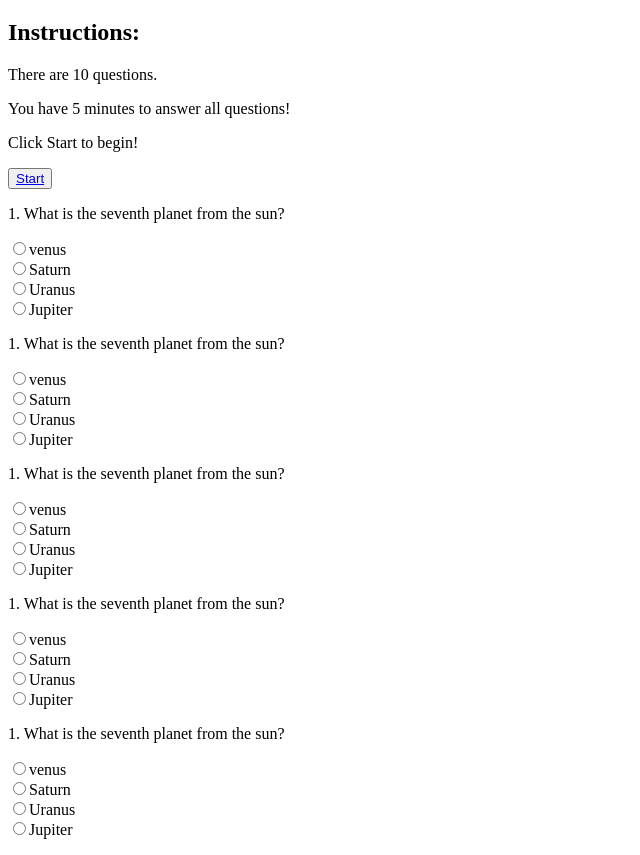
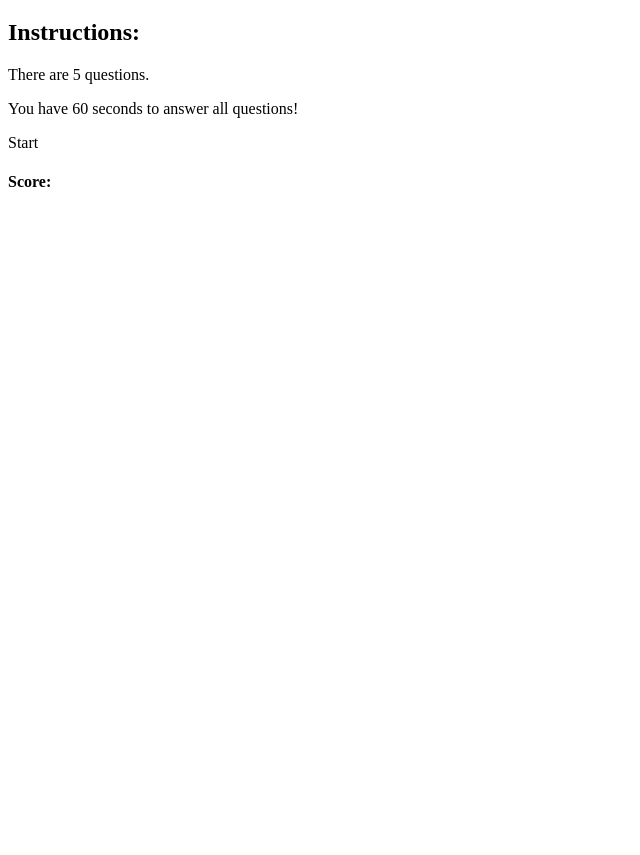
Before and after one commit to maria341/triviaGame, a plain HTML site: page index.html in a window 1280 px wide. Shown: the part 61-916 px from the top of the page, without its empty margins (0-640 px from the left). After the commit the page ends 800 px from the top, so only its background shows below. Drawn offline with Linux system fonts and the light colour scheme.

Commit message:
index.html

```diff
--- a/assets/javascript/app.js
+++ b/assets/javascript/app.js
@@ -0,0 +1,45 @@
+$(document).ready(function(){
+
+    $("#start-button").on("click", gameStart.startTimer);
+});
+
+var gameStart = {
+    timeRemaining : 60,
+
+    startTimer: function() {
+        $("#timer").text("Time remaining: " + gameStart.timeRemaining);
+        setinterval(gameStart.countdown,1000);
+        $(".startPage").hide();
+        trivia.displayQuestions();
+
+    }
+
+    countdown function() {
+        gameStart.timeRemaining--;
+        $("#timer").text("Time remaining: " + gameStart.timeRemaining);
+        if (gameStart.timeRemaining === 0) {
+            gameStart.stopTimer();
+            $("#timer").empty();
+        }
+    }
+
+
+stoptTimer function() {
+    clearInterval();
+    trivia.checkAnswers();
+}
+
+
+
+showEndPage: function(countCorrect, countIncorrect, countUnAnswered) {
+$("end-page").show()
+$("questions").empty();
+$("timer").empty();
+$("timer").hide();
+$("correctAnswers").text("correct answers (Well done): " + countCorrect);
+$("inCorrectAnswers").text("incorrect answers (Better Luck Next Time!): " + countInCorrect);
+$("unAnswered").text("unAnswered(): " + countUnAnswered);
+
+  }
+
+}
--- a/index.html
+++ b/index.html
@@ -18,92 +18,29 @@
 
     <div id="container">
 
-        <div class="row"></div>
+        <div class="header">
            <h1>Hooray! Trivia Quizzes Game Time!!</h1>
-        <h2>Instructions:</h2>
-        <p>There are 10 questions.</p>
-        <p>You have 5 minutes to answer all questions!</p>
         </div>
 
-    <div class="row">
-        <p>Click Start to begin!</p>
-
-        <button type="button"><a href="#" id="startTimer">Start</a></button>
+        </div class="startPage">
+           <h2>Instructions:</h2>
+           <p>There are 5 questions.</p>
+           <p>You have 60 seconds to answer all questions!</p>
+           <div class="btn btn-primary" id="start-button">Start</div>
        </div>
 
-    <div class="row">
-        <div class="questions">
-            <p class="questions">1. What is the seventh planet from the sun?</p>
-            <p class="choices">
-                <input type="radio" id="q1a">venus<br>
-                <input type="radio" id="q1b">Saturn<br>
-                <input type="radio" id="q1c">Uranus<br>
-                <input type="radio" id="q1d">Jupiter<br>
+        <div class="time">
+            <h3 id="timer"></h3>
+        </div>
+
+       <div class="question"></div>
+          <div class="hidden" id="end-page">
+           <h4>Score:</h4>
+           <p id="correctAnswers"></p>
+           <p id="incorrectAnswers"></p>
+           <p id="unAnswered"></p>
            </div>
        </div>
-
-    <div class="row">
-        <div class="questions">
-            <p class="questions">1. What is the seventh planet from the sun?</p>
-            <p class="choices">
-                <input type="radio" id="q1a">venus<br>
-                <input type="radio" id="q1b">Saturn<br>
-                <input type="radio" id="q1c">Uranus<br>
-                <input type="radio" id="q1d">Jupiter<br>
-        </div>
-    </div>
-
-    <div class="row">
-        <div class="questions">
-            <p class="questions">1. What is the seventh planet from the sun?</p>
-            <p class="choices">
-                <input type="radio" id="q1a">venus<br>
-                <input type="radio" id="q1b">Saturn<br>
-                <input type="radio" id="q1c">Uranus<br>
-                <input type="radio" id="q1d">Jupiter<br>
-        </div>
-    </div>
-
-    <div class="row">
-            <div class="questions">
-                <p class="questions">1. What is the seventh planet from the sun?</p>
-            <p class="choices">
-                <input type="radio" id="q1a">venus<br>
-                <input type="radio" id="q1b">Saturn<br>
-                <input type="radio" id="q1c">Uranus<br>
-                <input type="radio" id="q1d">Jupiter<br>
-             </div>
-        </div>
-
-        <div class="row">
-                <div class="questions">
-                    <p class="questions">1. What is the seventh planet from the sun?</p>
-                <p class="choices">
-                    <input type="radio" id="q1a">venus<br>
-                    <input type="radio" id="q1b">Saturn<br>
-                    <input type="radio" id="q1c">Uranus<br>
-                    <input type="radio" id="q1d">Jupiter<br>
-                 </div>
-            </div>
-
-
-
-
-
-
-
-
-</div>
-
-
-
-
-
-
-
-
-
-
 
 
 
```
Lines whose indentation alone changed are shown as unchanged.
